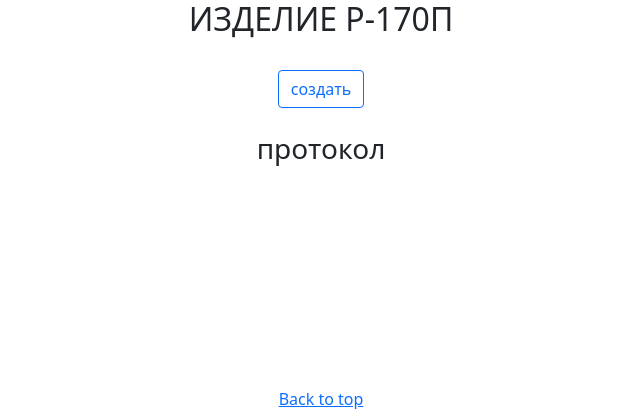
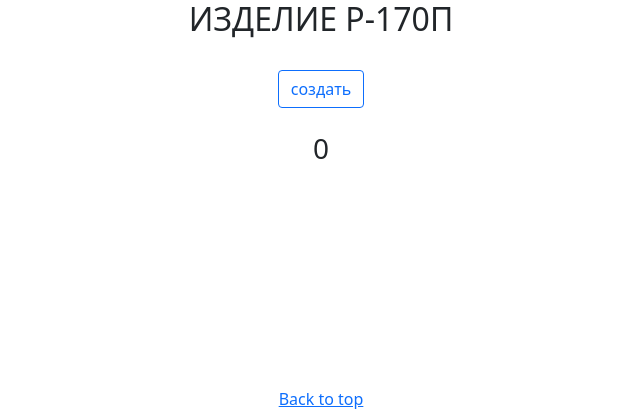
Before and after one commit to familoff/volna-r170, a Flask app: page / in a window 1280 px wide. Shown: the top 416 px of the page, without its empty margins (319-959 px from the left). Run offline with Flask 2, Linux system fonts and the light colour scheme.

Commit message:
Update index.html

```diff
--- a/templates/index.html
+++ b/templates/index.html
@@ -22,7 +22,7 @@
       <input type="submit" class="btn btn-outline-primary" value="создать">
     </form>
     <br>
-    <h3>протокол</h3>
+    <h3>{{ count }}</h3>
   </center>
 
   <br><br><br><br><br><br><br><br><br>
```
